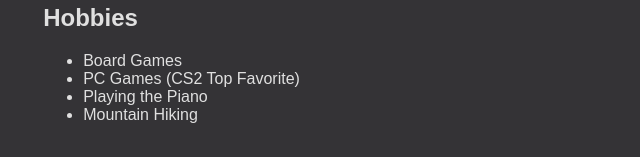
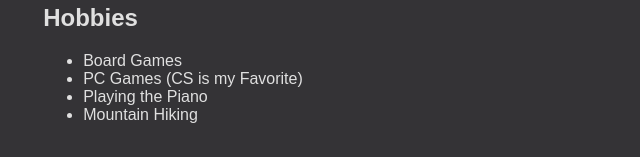
Before and after one commit to GeorgievValentin/GeorgievValentin.github.io, a plain HTML site: page index.html in a window 1280 px wide. Shown: the part 2861-3018 px from the top of the page, 284-924 px from the left. Drawn offline with Linux system fonts and the light colour scheme.

Commit message:
Update index.html

```diff
--- a/index.html
+++ b/index.html
@@ -198,7 +198,7 @@
             <h2>Hobbies</h2>
             <ul>
                 <li>Board Games</li>
-                <li>PC Games (CS2 Top Favorite)</li>
+                <li>PC Games (CS is my Favorite)</li>
                 <li>Playing the Piano</li>
                 <li>Mountain Hiking</li>
             </ul>
```
